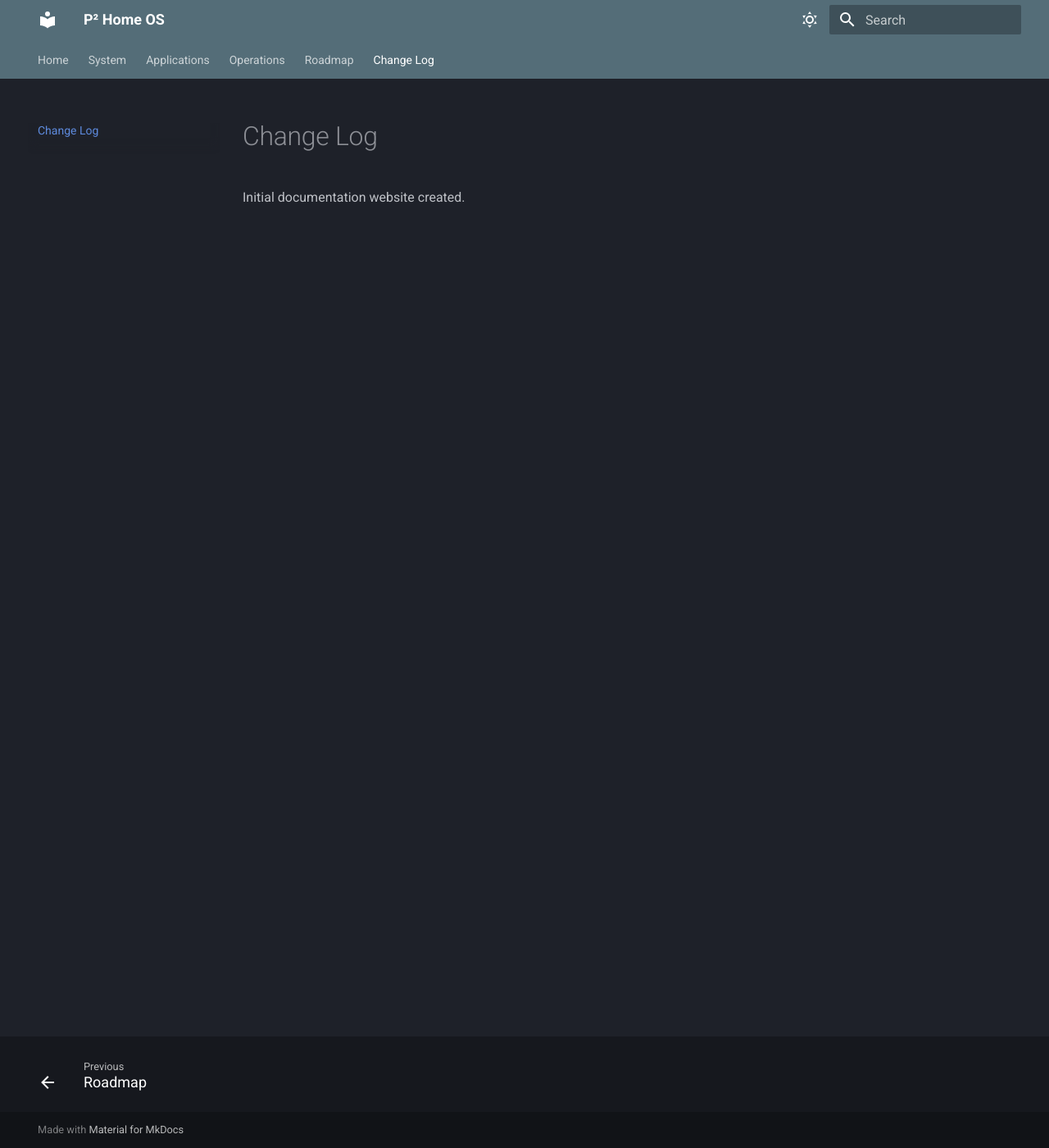
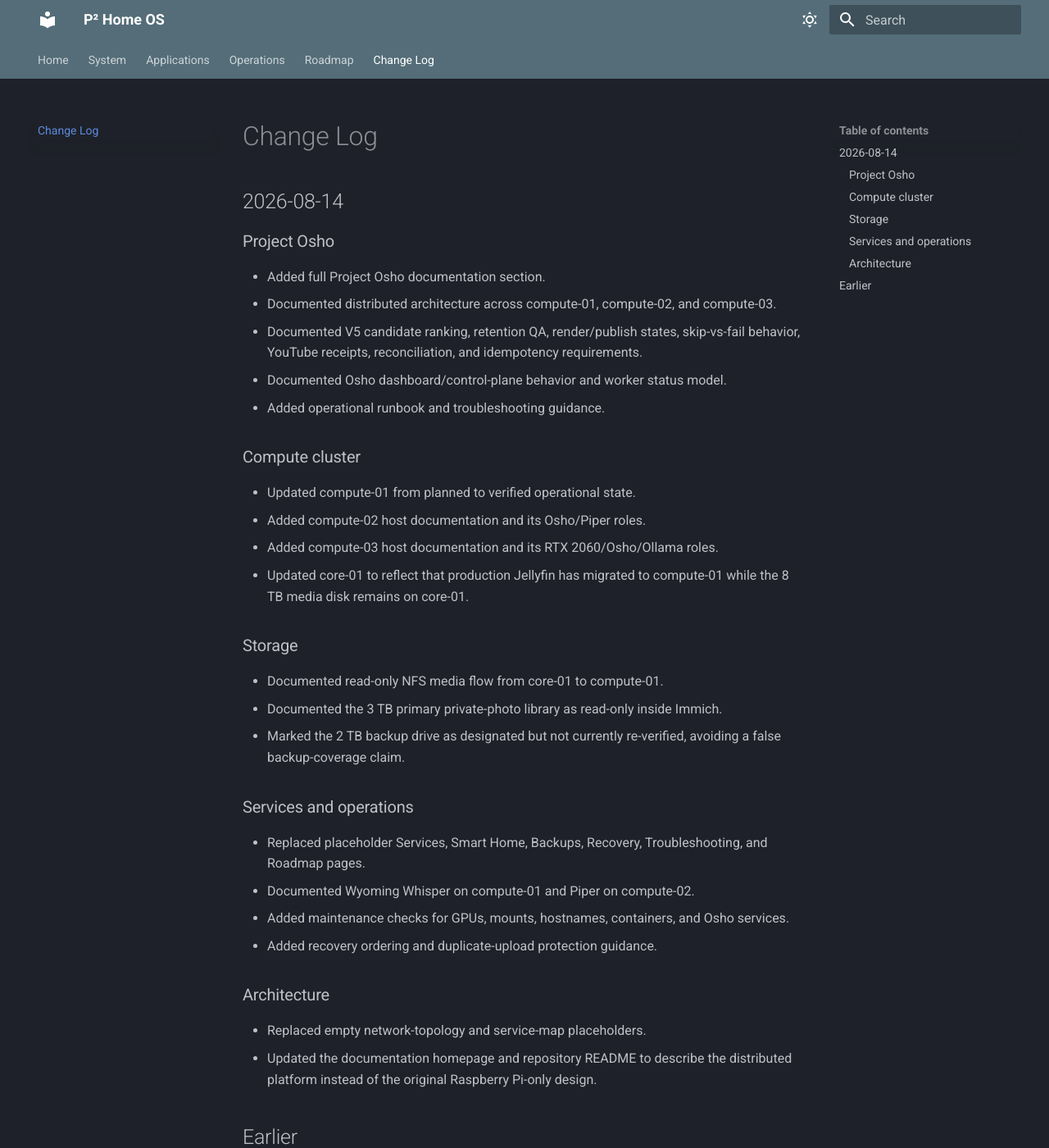
Before and after one commit to prabhat324/p2-home-os, an MkDocs documentation site: the page built from docs/changelog.md, in a window 1280 px wide and 1400 px high. Shown: the whole window at 82% size. Built offline with MkDocs 1.6.1 and Material for MkDocs 9.7.7, drawn with Linux system fonts in a browser that asks for light colours; some of the changed text lies outside the part shown.

Commit message:
docs: update documentation changelog

```diff
--- a/docs/changelog.md
+++ b/docs/changelog.md
@@ -1,3 +1,41 @@
 # Change Log
 
-Initial documentation website created.
+## 2026-08-14
+
+### Project Osho
+
+- Added full Project Osho documentation section.
+- Documented distributed architecture across compute-01, compute-02, and compute-03.
+- Documented V5 candidate ranking, retention QA, render/publish states, skip-vs-fail behavior, YouTube receipts, reconciliation, and idempotency requirements.
+- Documented Osho dashboard/control-plane behavior and worker status model.
+- Added operational runbook and troubleshooting guidance.
+
+### Compute cluster
+
+- Updated compute-01 from planned to verified operational state.
+- Added compute-02 host documentation and its Osho/Piper roles.
+- Added compute-03 host documentation and its RTX 2060/Osho/Ollama roles.
+- Updated core-01 to reflect that production Jellyfin has migrated to compute-01 while the 8 TB media disk remains on core-01.
+
+### Storage
+
+- Documented read-only NFS media flow from core-01 to compute-01.
+- Documented the 3 TB primary private-photo library as read-only inside Immich.
+- Marked the 2 TB backup drive as designated but not currently re-verified, avoiding a false backup-coverage claim.
+
+### Services and operations
+
+- Replaced placeholder Services, Smart Home, Backups, Recovery, Troubleshooting, and Roadmap pages.
+- Documented Wyoming Whisper on compute-01 and Piper on compute-02.
+- Added maintenance checks for GPUs, mounts, hostnames, containers, and Osho services.
+- Added recovery ordering and duplicate-upload protection guidance.
+
+### Architecture
+
+- Replaced empty network-topology and service-map placeholders.
+- Updated the documentation homepage and repository README to describe the distributed platform instead of the original Raspberry Pi-only design.
+
+## Earlier
+
+- Initial documentation website created.
+- compute-01 build and as-built runbook established.
```
